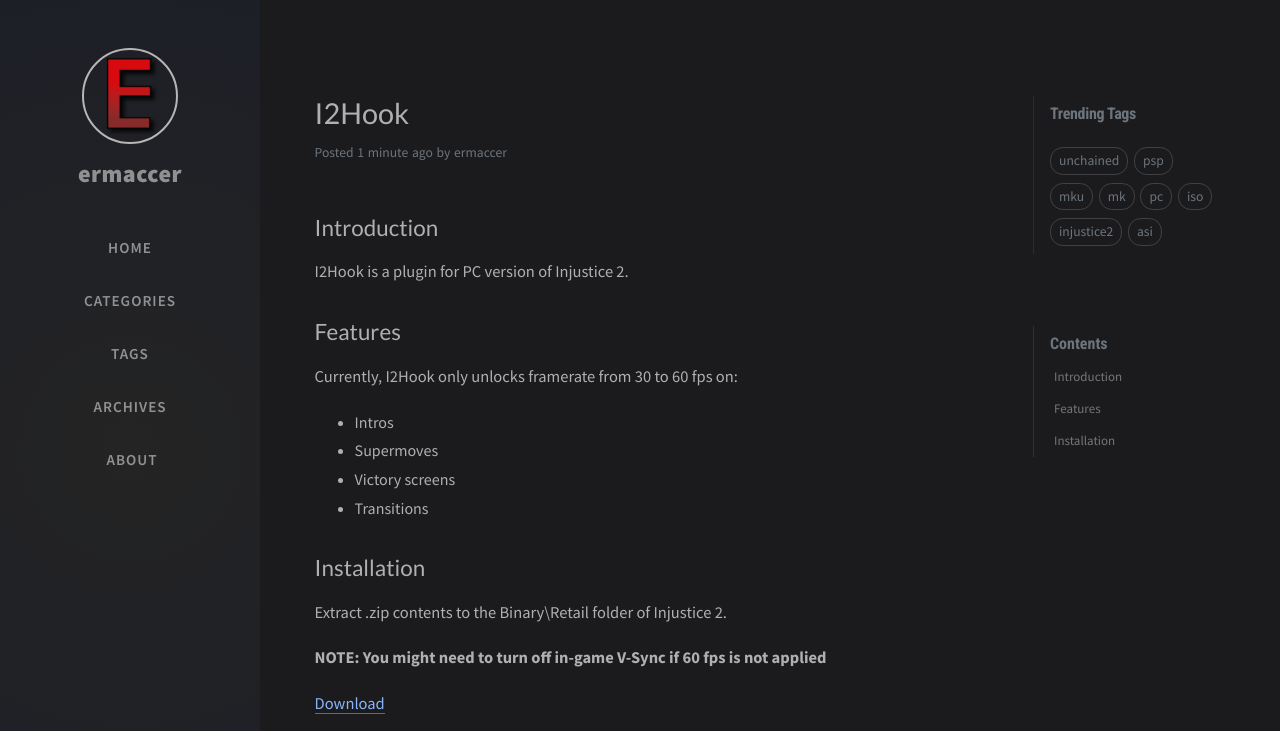
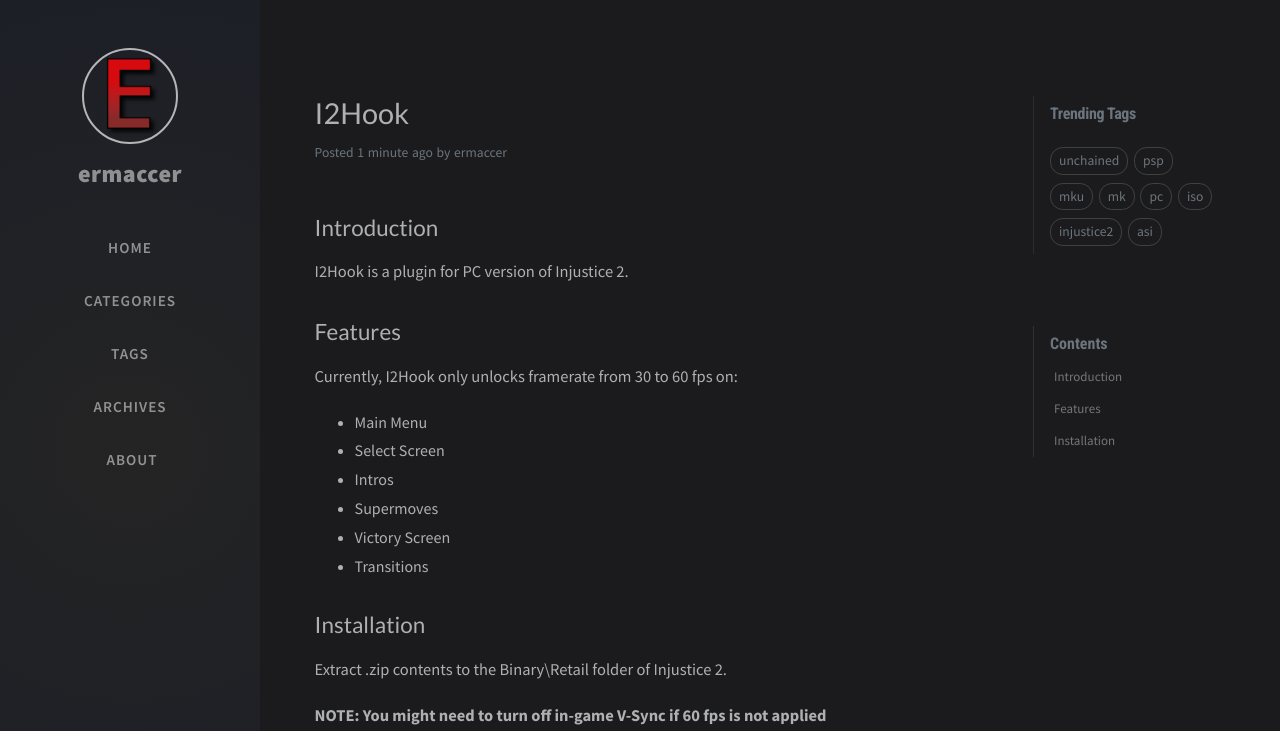
Before and after one commit to ermaccer/ermaccer.github.io, a Jekyll site: the page built from _posts/plugins/2020-08-24-i2hook.md, in a window 1280 px wide and 900 px high, cut to the strip 0-731 px from the top of the window. Built offline with Jekyll 4.4.1, drawn with Linux system fonts in a browser that asks for light colours; nearby versions of some CDN libraries; comment, search, counter and statistics services are not loaded.

Commit message:
Update 2020-08-24-i2hook.md

```diff
--- a/_posts/plugins/2020-08-24-i2hook.md
+++ b/_posts/plugins/2020-08-24-i2hook.md
@@ -10,9 +10,11 @@ I2Hook is a plugin for PC version of Injustice 2.
 
 ## Features
 Currently, I2Hook only unlocks framerate from 30 to 60 fps on:
+ - Main Menu
+ - Select Screen
  - Intros
  - Supermoves
- - Victory screens
+ - Victory Screen
  - Transitions
 
 ## Installation
```
